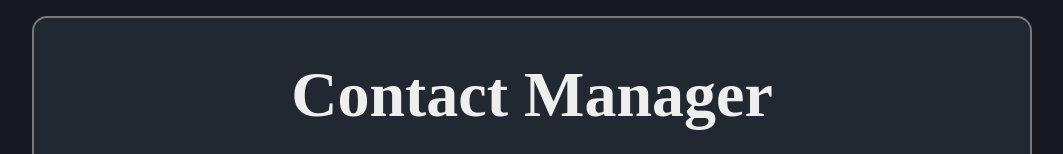
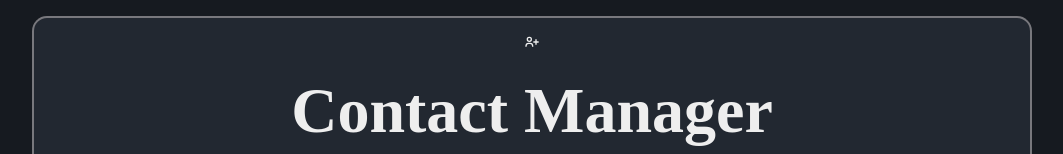
Before and after one commit to Ljusaj123/Contact-Manager, a React (Create React App) app in the folder frontend/: page / in a window 1280 px wide. Shown: the top 154 px of the page, without its empty margins (108-1171 px from the left). Built offline with nearby package versions, Linux system fonts and the light colour scheme; a web font is replaced by a local one.

Commit message:
added icon for create user

```diff
--- a/frontend/src/layout/Header.js
+++ b/frontend/src/layout/Header.js
@@ -1,9 +1,11 @@
 import React from "react";
+import { BiUserPlus } from "react-icons/bi";
 
 function Header() {
   return (
     <header>
       <div className="header-container">
+        <BiUserPlus />
         <h1>Contact Manager</h1>
         <input type="text" placeholder="Search" />
       </div>
```
